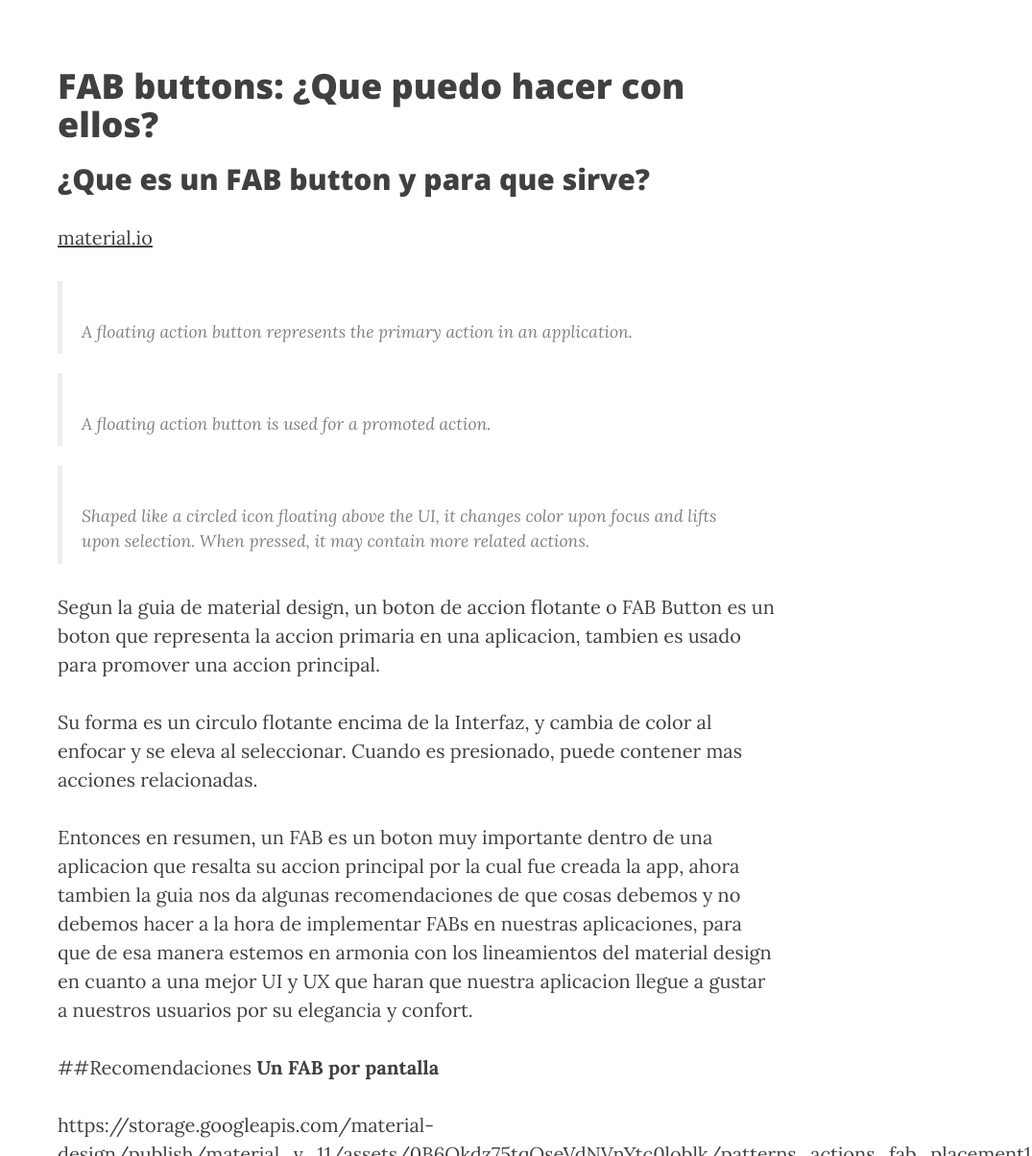
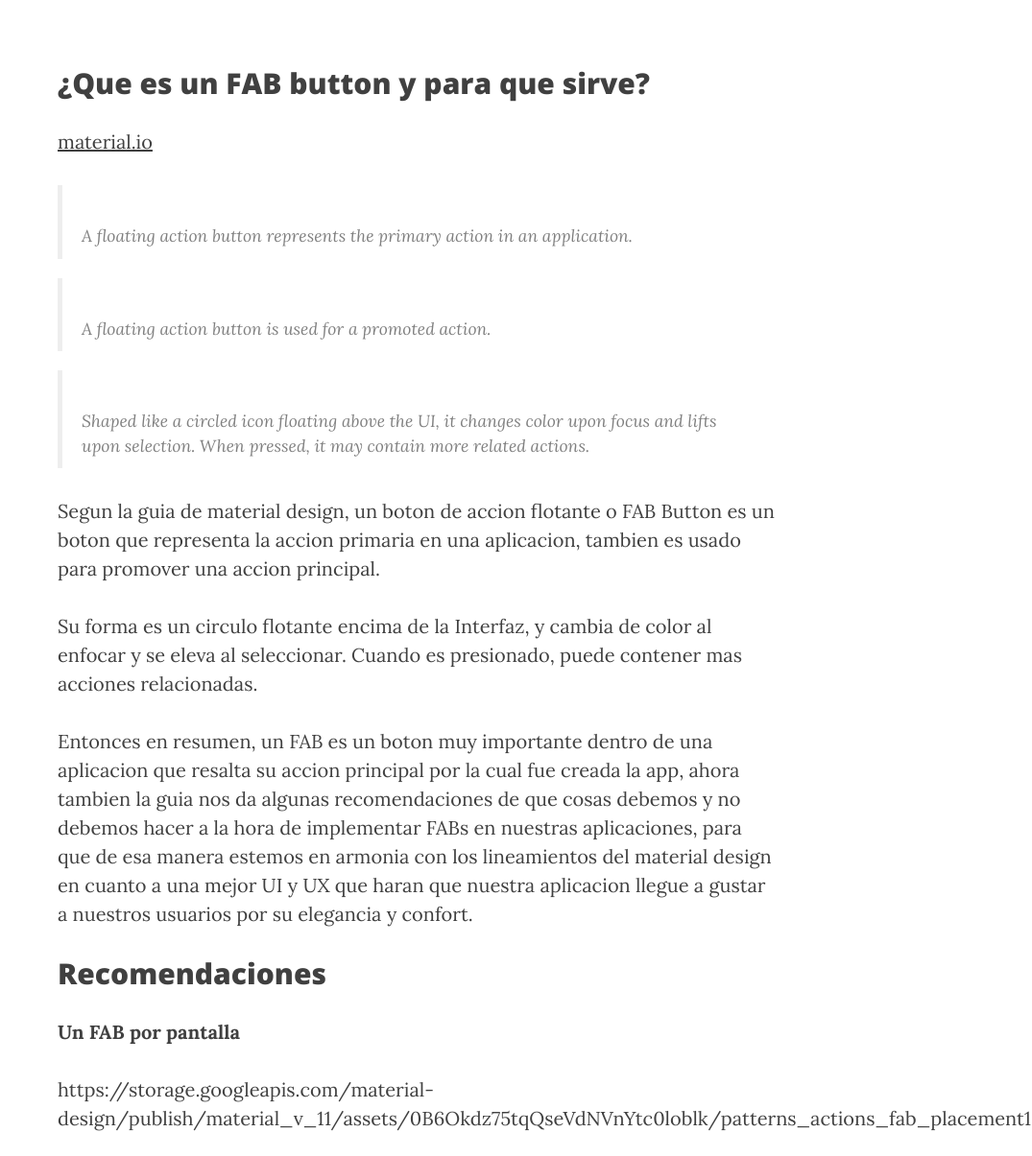
Before and after one commit to GDGAndroidBolivia/gdgandroidbolivia.github.io, a Jekyll site: the page built from _posts/2017-05-02-android-talk-14.md, in a window 1280 px wide and 1400 px high, scrolled down 354 px. Shown: the part 195-1400 px from the top of the window at 96% size, without its empty margins (205-1280 px from the left). Built offline with Jekyll 4.4.1, drawn with Linux system fonts in a browser that asks for light colours; nearby versions of some CDN libraries; comment, search, counter and statistics services are not loaded.

```diff
--- a/_posts/2017-05-02-android-talk-14.md
+++ b/_posts/2017-05-02-android-talk-14.md
@@ -18,9 +18,6 @@ email: lizarraga.gux@gmail.com
 title: 'FAB Buttons, ¿Que puedo hacer con ellos?'
 description: Android Talk 14
 ---
-
-# FAB buttons: ¿Que puedo hacer con ellos?
-
 ## ¿Que es un FAB button y para que sirve?
 [material.io](https://material.io/guidelines/components/buttons-floating-action-button.html)
 
@@ -36,7 +33,7 @@ Su forma es un circulo flotante encima de la Interfaz,  y cambia de color al enf
 
 Entonces en resumen, un FAB es un boton muy importante dentro de una aplicacion que resalta su accion principal por la cual fue creada la app, ahora tambien la guia nos da algunas recomendaciones de que cosas debemos y no debemos hacer a la hora de implementar FABs en nuestras aplicaciones, para que de esa manera estemos en armonia con los lineamientos del material design en cuanto a una mejor UI y UX que haran que nuestra aplicacion llegue a gustar a nuestros usuarios por su elegancia y confort.
 
-##Recomendaciones
+## Recomendaciones
 **Un FAB por pantalla**
 
 https://storage.googleapis.com/material-design/publish/material_v_11/assets/0B6Okdz75tqQseVdNVnYtc0loblk/patterns_actions_fab_placement10.png
```
